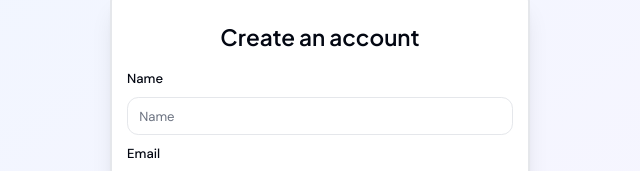
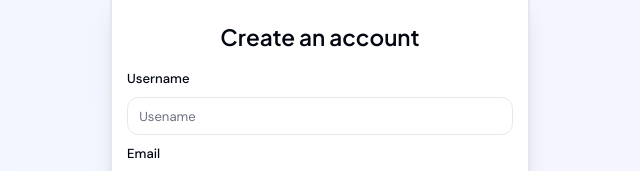
Before and after one commit to Cassandra-droid/ecgs-new, a Next.js app: page /sign-up in a window 1280 px wide. Shown: the part 194-365 px from the top of the page, without its empty margins (320-960 px from the left). Built offline with nearby package versions, Linux system fonts and the light colour scheme.

Commit message:
fixing the form

```diff
--- a/components/auth/sign-up-form.tsx
+++ b/components/auth/sign-up-form.tsx
@@ -60,14 +60,14 @@ const SignUpForm = () => {
         <form onSubmit={form.handleSubmit(onSubmit)} className="space-y-2">
           <FormField
             control={form.control}
-            name="name"
+            name="username"
             render={({ field }) => (
               <FormItem>
-                <FormLabel>Name</FormLabel>
+                <FormLabel>Username</FormLabel>
                 <FormControl>
                   <Input
                     {...field}
-                    placeholder="Name"
+                    placeholder="Usename"
                     className="bg-transparent"
                     disabled={form.formState.isSubmitting}
                   />
```
